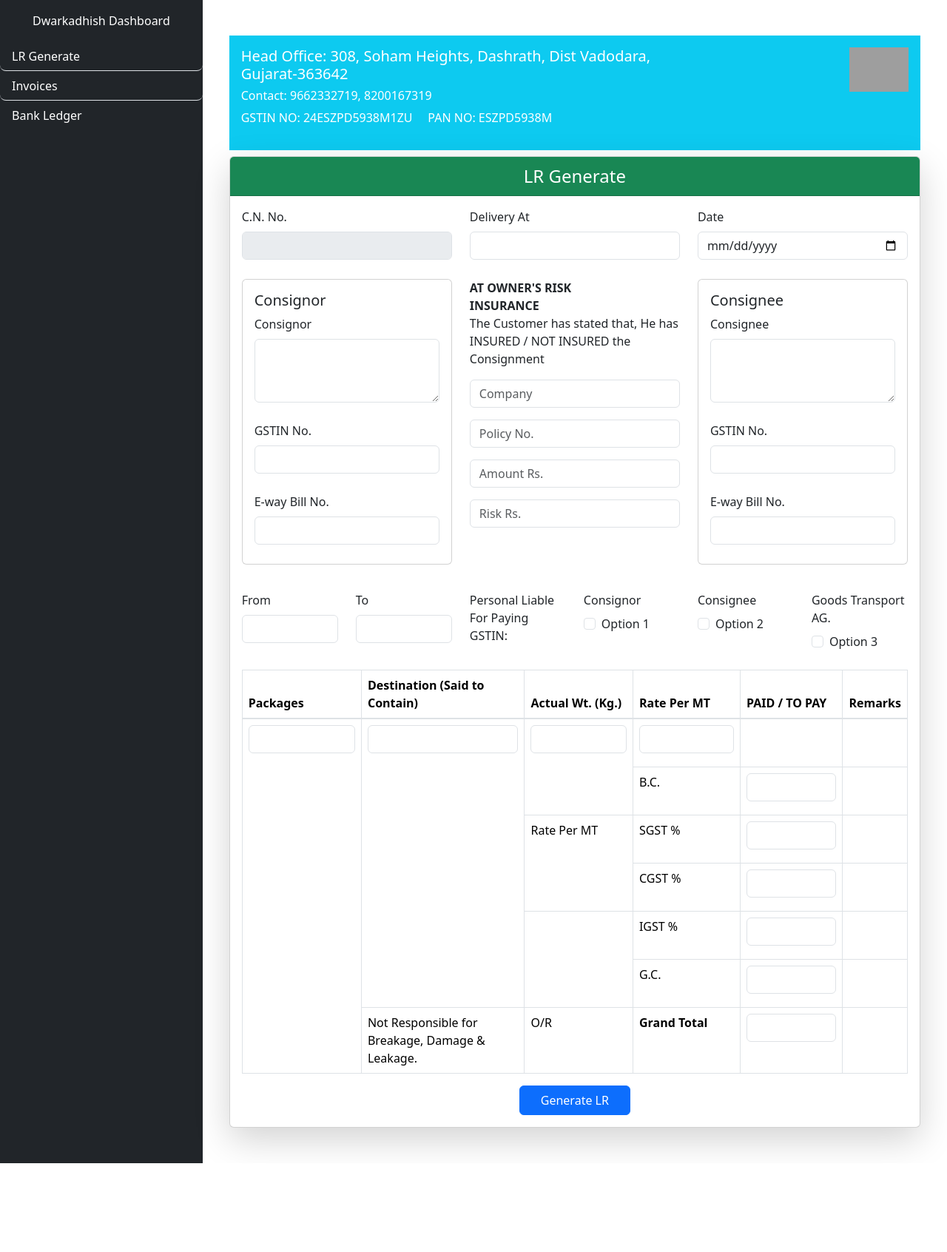
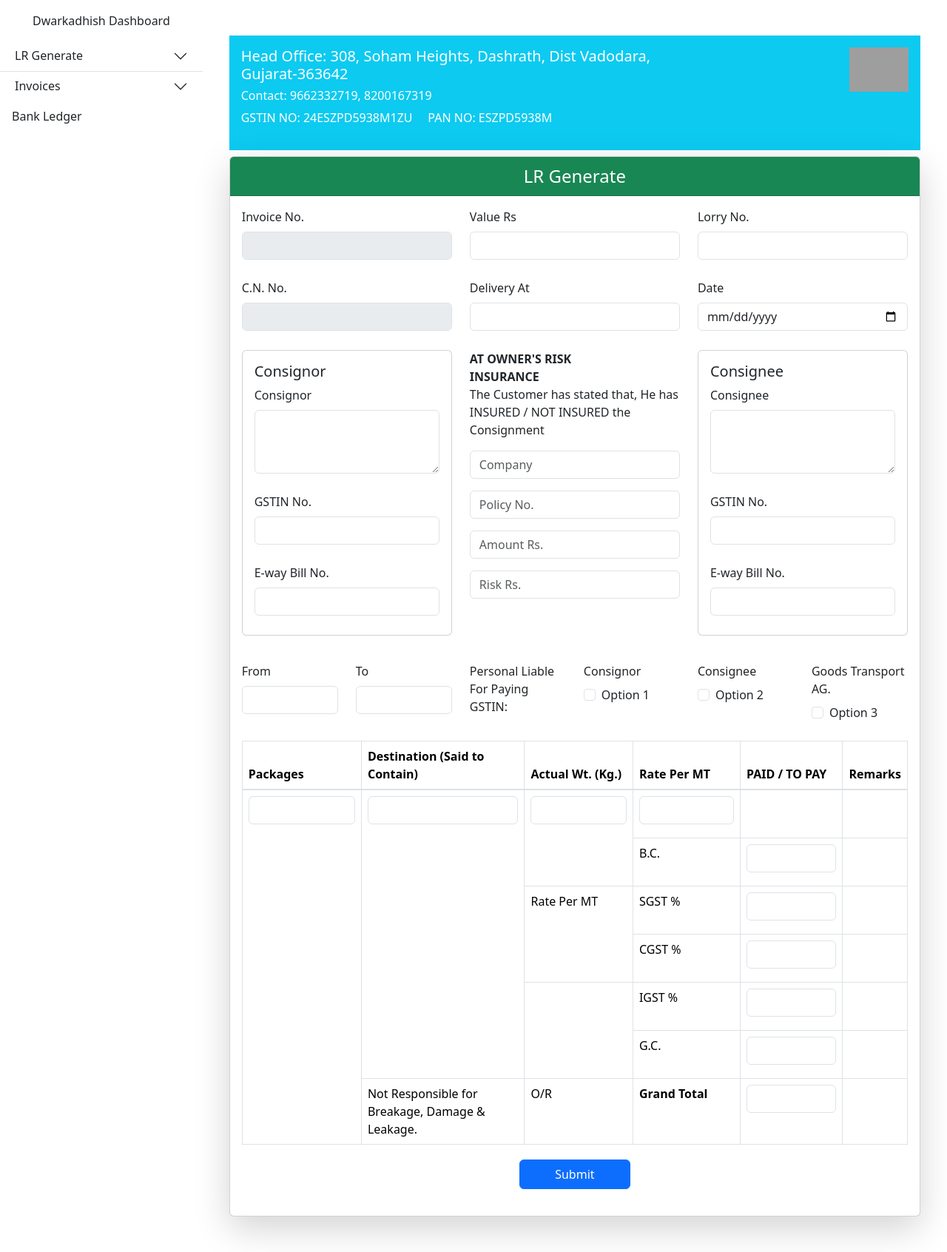
Before and after one commit to vidhi1413/Dwarkadhish-FrontEnd, a React (Vite) app: page / in a window 1280 px wide. Shown: the whole page at 74% size. Before the commit the page ends 1572 px from the top, so only its background shows below. Built offline with nearby package versions, Linux system fonts and the light colour scheme; no server answers; grey boxes are pictures that could not be loaded.

Commit message:
do code for generate pdf and auto generate invoice no and cnn no

```diff
--- a/package.json
+++ b/package.json
@@ -17,6 +17,7 @@
     "react-dom": "^19.0.0",
     "react-router-dom": "^7.4.1",
     "react-spinners": "^0.15.0",
+    "react-toastify": "^11.0.5",
     "react-transition-group": "^4.4.5"
   },
   "devDependencies": {
--- a/src/App.jsx
+++ b/src/App.jsx
@@ -2,6 +2,8 @@ import React, { useState } from 'react';
 import Sidebar from './components/Sidebar';
 import MainContent from './components/MainContent';
 import 'bootstrap/dist/css/bootstrap.min.css';
+import { ToastContainer } from 'react-toastify';
+import 'react-toastify/dist/ReactToastify.css';
 
 
 function App() {
@@ -11,7 +13,9 @@ function App() {
     <div className="d-flex">
       <Sidebar setActiveTab={setActiveTab} />
       <MainContent activeTab={activeTab} />
+      <ToastContainer position="top-right" autoClose={3000} />
     </div>
+
   );
 }
 
--- a/src/Components/LRGenerate.jsx
+++ b/src/Components/LRGenerate.jsx
@@ -1,13 +1,15 @@
-import React, { useState } from 'react';
+import React, { useEffect, useState } from 'react';
 import axios from 'axios';
 import { Card, Form, Button, Row, Col, Container, Table } from 'react-bootstrap';
 import { ClipLoader } from 'react-spinners';
 import './LRGenerate.css';  // Custom CSS for additional styling
+import { toast } from 'react-toastify';
 import API_URL from '../../config';
 
 function LRGenerate() {
   const [errors, setErrors] = useState({});
-  const [formData, setFormData] = useState({
+  const [loading, setLoading] = useState(false);
+  const initialFormState = {
     invoice_no: '',
     value_rs: '',
     lorry_no: '',
@@ -39,23 +41,29 @@ function LRGenerate() {
     option1: false,
     option2: false,
     option3: false,
-  });
+  };
 
-  const [loading, setLoading] = useState(false);
+  const [formData, setFormData] = useState(initialFormState);
 
+  // Fetch invoice_no and cnn_no on page load
+  useEffect(() => {
+    axios.get('http://localhost:8000/api/next-lr-numbers')
+      .then(res => {
+        setFormData(prev => ({
+          ...prev,
+          invoice_no: res.data.invoice_no,
+          cnn_no: res.data.cnn_no
+        }));
+      })
+      .catch(err => {
+        console.error("Error fetching next LR numbers:", err);
+      });
+  }, []);
+
+  // Handle input changes
   const handleChange = (e) => {
-    e.persist();
-    if (e.target.type === 'checkbox') {
-      setFormData({
-        ...formData,
-        [e.target.name]: e.target.checked,  // Handle checkbox changes correctly
-      });
-    } else {
-      setFormData({
-        ...formData,
-        [e.target.name]: e.target.value,
-      });
-    }
+    const { name, value } = e.target;
+    setFormData(prev => ({ ...prev, [name]: value }));
   };
 
   const handleSubmit = async (e) => {
@@ -63,14 +71,16 @@ function LRGenerate() {
     setLoading(true);
 
     const data = {
-      invoice_no: '102514',
-      value_rs: '50000',
-      lorry_no: '5542',
-      cnn_no: '7750',
+      invoice_no: formData.invoice_no,
+      value_rs: formData.value_rs,
+      lorry_no: formData.lorry_no,
+      cnn_no: formData.cnn_no,
       delivery_at: formData.delivery_at,
       date: formData.date,
+      consignor: formData.consignor,
       consignor_gstin_no: formData.consignor_gstin,
       consignor_eway_bill_no: formData.consignor_eway,
+      consignee: formData.consignee,
       consignee_gstin_no: formData.consignee_gstin,
       consignee_eway_bill_no: formData.consignee_eway,
       from: formData.from,
@@ -94,8 +104,9 @@ function LRGenerate() {
     axios.post(`http://localhost:8000/api/insert_lr`, data)
       .then(response => {
         setErrors({});
-        alert('Data submitted successfully!');
+        toast.success("Data submitted successfully!");
         setLoading(false);
+        resetFormAndFetchNextNumbers();
       })
       .catch(error => {
         if (error.response && error.response.status === 422) {
@@ -104,6 +115,46 @@ function LRGenerate() {
         }
       });
   };
+
+  const resetFormAndFetchNextNumbers = () => {
+    axios.get('http://localhost:8000/api/next-lr-numbers')
+      .then(res => {
+        setFormData({
+          invoice_no: res.data.invoice_no,
+          value_rs: '',
+          lorry_no: '',
+          cnn_no: res.data.cnn_no,
+          delivery_at: '',
+          date: '',
+          consignor: '',
+          consignor_gstin: '',
+          consignor_eway: '',
+          consignee: '',
+          consignee_gstin: '',
+          consignee_eway: '',
+          from: '',
+          to: '',
+          insurance_company: '',
+          policy_no: '',
+          amount_rs: '',
+          risk_rs: '',
+          packages: '',
+          destination: '',
+          actual_weight: '',
+          rate_per_mt: '',
+          bc: '',
+          sgst: '',
+          cgst: '',
+          igst: '',
+          gc: '',
+          grand_total: '',
+        });
+      })
+      .catch(err => {
+        console.error("Error resetting numbers:", err);
+      });
+  };
+
 
   return (
     <Container fluid className="p-4">
@@ -128,10 +179,32 @@ function LRGenerate() {
         <Card.Body>
           <Form onSubmit={handleSubmit}>
             <Row className="mb-3">
+            <Col>
+                <Form.Group controlId="invoice_no">
+                  <Form.Label>Invoice No.</Form.Label>
+                  <Form.Control type="text" name="invoice_no" value={formData.invoice_no} onChange={handleChange} readOnly/>
+                </Form.Group>
+              </Col>
+              <Col>
+                <Form.Group controlId="value_rs">
+                  <Form.Label>Value Rs</Form.Label>
+                  <Form.Control type="text" name="value_rs" value={formData.value_rs} onChange={handleChange}/>
+                  {errors.value_rs && <p style={{ color: 'red', fontSize: '12px'}}>{errors.value_rs[0]}</p>}
+                </Form.Group>
+              </Col>
+              <Col>
+                <Form.Group controlId="lorry_no">
+                  <Form.Label>Lorry No.</Form.Label>
+                  <Form.Control type="text" name="lorry_no" value={formData.lorry_no} onChange={handleChange}/>
+                  {errors.lorry_no && <p style={{ color: 'red', fontSize: '12px'}}>{errors.lorry_no[0]}</p>}
+                </Form.Group>
+              </Col>
+            </Row>
+            <Row className="mb-3">
               <Col>
                 <Form.Group controlId="cnn_no">
                   <Form.Label>C.N. No.</Form.Label>
-                  <Form.Control type="text" name="cnn_no" value={formData.cnn_no} disabled />
+                  <Form.Control type="text" name="cnn_no" value={formData.cnn_no} onChange={handleChange} readOnly/>
                 </Form.Group>
               </Col>
               <Col>
@@ -156,6 +229,7 @@ function LRGenerate() {
                   <Form.Group controlId="consignor">
                     <Form.Label>Consignor</Form.Label>
                     <Form.Control as="textarea" rows={3} name="consignor" value={formData.consignor} onChange={handleChange} />
+                    {errors.consignor && <p style={{ color: 'red', fontSize: '12px'}}>{errors.consignor[0]}</p>}
                   </Form.Group>
                   <Form.Group controlId="consignor_gstin" className="mt-3">
                     <Form.Label>GSTIN No.</Form.Label>
@@ -195,6 +269,7 @@ function LRGenerate() {
                   <Form.Group controlId="consignee">
                     <Form.Label>Consignee</Form.Label>
                     <Form.Control as="textarea" rows={3} name="consignee" value={formData.consignee} onChange={handleChange} />
+                    {errors.consignee && <p style={{ color: 'red', fontSize: '12px'}}>{errors.consignee[0]}</p>}
                   </Form.Group>
                   <Form.Group controlId="consignee_gstin" className="mt-3">
                     <Form.Label>GSTIN No.</Form.Label>
@@ -390,11 +465,13 @@ function LRGenerate() {
                 </tr>
               </tbody>
             </Table>
-            <div className="text-center mt-3">
-              <Button variant="primary" type="submit" disabled={loading}>
-                {loading ? <ClipLoader size={24} color="#fff" /> : 'Generate LR'}
-              </Button>
-            </div>
+            {loading ? (
+              <div className="text-center mb-3">
+                <ClipLoader size={35} color="#007bff" />
+              </div>
+            ) : (
+              <Button type="submit" variant="primary" style={{ display: 'block', margin: '20px auto' }}>Submit</Button>
+            )}
           </Form>
         </Card.Body>
       </Card>
--- /dev/null
+++ b/src/Components/LRGenerateList.jsx
@@ -0,0 +1,66 @@
+import React, { useEffect, useState } from 'react';
+import { Row, Col, Container, Card, Table, Button } from 'react-bootstrap';
+import axios from 'axios';
+import { ClipLoader } from 'react-spinners';
+import './LRGenerate.css';  // Custom CSS for additional styling
+
+function LRGenerateList() {
+
+    const [lrList, setLRList] = useState([]);
+
+    useEffect(() => {
+        axios.get('http://localhost:8000/api/lr-generate')
+            .then(res => setLRList(res.data))
+            .catch(err => console.error(err));
+    }, []);
+
+    const downloadPDF = (invoice_no) => {
+        window.open(`http://localhost:8000/api/lr-generate/pdf/${invoice_no}`, '_blank');
+    };
+
+    return (
+        <Container fluid className="p-4">
+            <div className="header-section mb-2 p-3 bg-info text-white">
+                <Row>
+                    <Col xs={8}>
+                        <h5>Head Office: 308, Soham Heights, Dashrath, Dist Vadodara, Gujarat-363642</h5>
+                        <h6>Contact: 9662332719, 8200167319</h6>
+                    </Col>
+                    <Col xs={4} className="text-right">
+                        <img src="/src/Image/Dwarkadhish.png" alt="Logo" className="logo" />
+                    </Col>
+                </Row>
+                <Row>
+                    <Col>
+                        <p>GSTIN NO: 24ESZPD5938M1ZU &nbsp;&nbsp;&nbsp; PAN NO: ESZPD5938M</p>
+                    </Col>
+                </Row>
+            </div>
+            <Card className="shadow-lg mb-4">
+                <Card.Header className="bg-success text-white text-center">LR Generate List</Card.Header>
+            </Card>
+            <Table bordered className="mt-4">
+            <thead className="bg-light">
+                <tr>
+                    <th>Invoice No</th>
+                    <th>action</th>
+                </tr>
+            </thead>
+            <tbody>
+                {lrList.map(item => (
+                    <tr key={item.lr_generate_no}>
+                        <td>{item.invoice_no}</td>
+                        <td>
+                            <Button variant="success" onClick={() => downloadPDF(item.invoice_no)}>
+                                Download PDF
+                            </Button>
+                        </td>
+                    </tr>
+                ))}
+                </tbody>
+            </Table>
+        </Container>
+    );
+}
+
+export default LRGenerateList;
--- a/src/Components/MainContent.jsx
+++ b/src/Components/MainContent.jsx
@@ -1,6 +1,7 @@
 import React from 'react';
 import { Container } from 'react-bootstrap';
-import LRGenerate from './LRGenerate.jsx';
+import LRGenerate from './LRGenerate';
+import LRGenerateList from './LRGenerateList';
 import Invoices from './Invoices';
 import BankLedger from './BankLedger';
 
@@ -8,6 +9,7 @@ function MainContent({ activeTab }) {
   return (
     <Container className="mt-4">
       {activeTab === 'LRGenerate' && <LRGenerate />}
+      {activeTab === 'LRGenerateList' && <LRGenerateList />}
       {activeTab === 'Invoices' && <Invoices />}
       {activeTab === 'BankLedger' && <BankLedger />}
     </Container>
--- a/src/Components/Sidebar.jsx
+++ b/src/Components/Sidebar.jsx
@@ -1,18 +1,46 @@
 import React from 'react';
-import { ListGroup } from 'react-bootstrap';
+import { ListGroup, Accordion } from 'react-bootstrap';
 
 function Sidebar({ setActiveTab }) {
   return (
-    <div className="bg-dark text-white vh-auto d-flex flex-column" style={{ width: '350px', }} >
+    <div className="vh-auto d-flex flex-column" style={{ width: '350px' }}>
       <div className="sidebar-heading p-3 text-center">Dwarkadhish Dashboard</div>
-      <ListGroup variant="flush" className="flex-grow-1">
-        <ListGroup.Item action onClick={() => setActiveTab('LRGenerate')} className="bg-dark text-white">
-          LR Generate
-        </ListGroup.Item>
-        <ListGroup.Item action onClick={() => setActiveTab('Invoices')} className="bg-dark text-white">
-          Invoices
-        </ListGroup.Item>
-        <ListGroup.Item action onClick={() => setActiveTab('BankLedger')} className="bg-dark text-white">
+
+      <Accordion flush>
+        {/* LR Generate Section */}
+        <Accordion.Item eventKey="0">
+          <Accordion.Header className="bg-dark text-white">LR Generate</Accordion.Header>
+          <Accordion.Body className="p-0">
+            <ListGroup variant="flush">
+              <ListGroup.Item action onClick={() => setActiveTab('LRGenerate')}>
+                LR Generate
+              </ListGroup.Item>
+              <ListGroup.Item action onClick={() => setActiveTab('LRGenerateList')}>
+                LR Generate List
+              </ListGroup.Item>
+            </ListGroup>
+          </Accordion.Body>
+        </Accordion.Item>
+
+        {/* Invoices Section */}
+        <Accordion.Item eventKey="1">
+          <Accordion.Header className="bg-dark text-white">Invoices</Accordion.Header>
+          <Accordion.Body className="p-0">
+            <ListGroup variant="flush">
+              <ListGroup.Item action onClick={() => setActiveTab('Invoices')}>
+                Invoices
+              </ListGroup.Item>
+              <ListGroup.Item action onClick={() => setActiveTab('InvoicesList')}>
+                Invoices List
+              </ListGroup.Item>
+            </ListGroup>
+          </Accordion.Body>
+        </Accordion.Item>
+      </Accordion>
+
+      {/* Bank Ledger as separate item */}
+      <ListGroup variant="flush">
+        <ListGroup.Item action onClick={() => setActiveTab('BankLedger')}>
           Bank Ledger
         </ListGroup.Item>
       </ListGroup>
```
Also changed, not shown: src/Components/InvoicesList.jsx (added), 1 other file (tests, documents, lock files or other folders).
